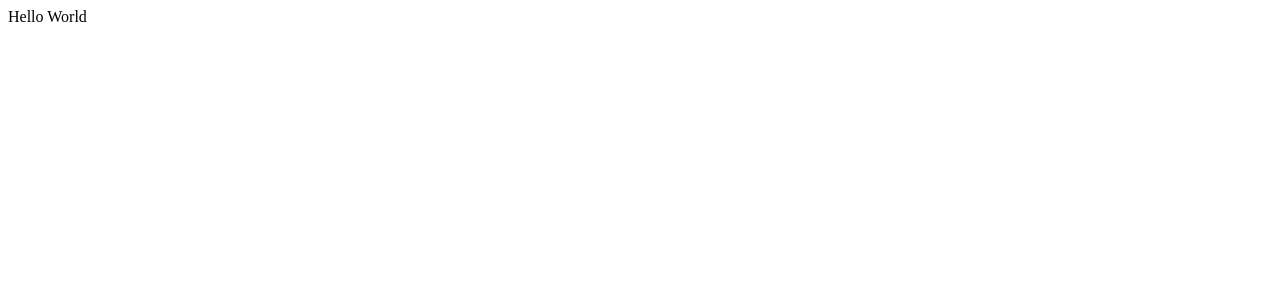
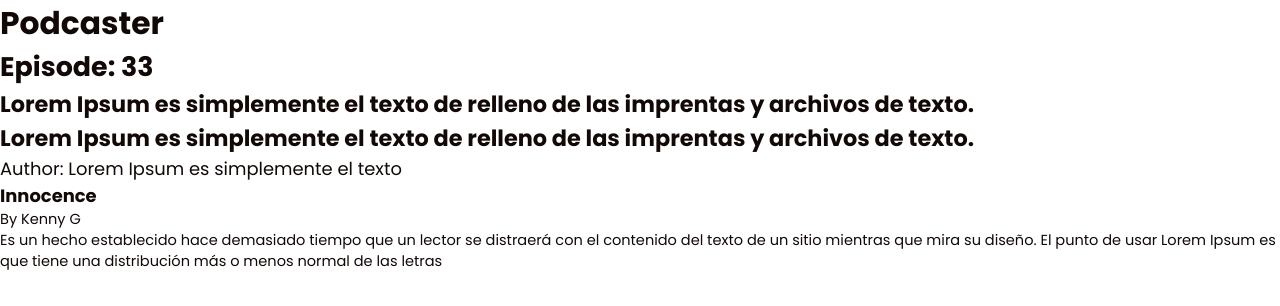
Before and after one commit to jdejesus11/my-podcasts-app, a React app: page / in a window 1280 px wide. Shown: the top 306 px of the page. Built offline with nearby package versions, Linux system fonts and the light colour scheme.

Commit message:
Creates font sizes for various content - UI

```diff
--- a/src/App.scss
+++ b/src/App.scss
@@ -0,0 +1 @@
+@import "../styles/reset.scss";
--- a/src/App.tsx
+++ b/src/App.tsx
@@ -1,12 +1,32 @@
 import React from "react";
-import "./App.scss"
+import "./App.scss";
 
 const App = () => {
-    return (
-        <>
-            Hello World
-        </>
-    )
-}
+  return (
+    <>
+      <h1 className="title">Podcaster</h1>
+      <h2 className="episode__number">Episode: 33</h2>
+      <h2 className="card__title">
+        Lorem Ipsum es simplemente el texto de relleno de las imprentas y
+        archivos de texto.{" "}
+      </h2>
+      <h2 className="card__title">
+        Lorem Ipsum es simplemente el texto de relleno de las imprentas y
+        archivos de texto.{" "}
+      </h2>
+      <p className="card__author">
+        Author: Lorem Ipsum es simplemente el texto
+      </p>
+      <h3 className="summary-podcast__title">Innocence</h3>
+      <p className="summary-podcast__author">By Kenny G</p>
+      <p className="summary-podcast__description">
+        Es un hecho establecido hace demasiado tiempo que un lector se distraerá
+        con el contenido del texto de un sitio mientras que mira su diseño. El
+        punto de usar Lorem Ipsum es que tiene una distribución más o menos
+        normal de las letras
+      </p>
+    </>
+  );
+};
 
 export default App;
--- /dev/null
+++ b/styles/_variables.scss
@@ -0,0 +1,28 @@
+// font families
+$font-primary: "Poppins", sans-serif;
+
+// colors
+$light-aquamarine-color: #145b87;
+$black-color: #120907;
+$extra-light-color: #f4f4f4;
+$light-gray-color: rgba(119, 119, 124, 0.51);
+$medium-gray-color: #77777c;
+
+// font sizes
+$root-font-size: 1.4rem;
+
+$extra-large-font-size: 1.4rem;
+$large-font-size: 1.2rem;
+$medium-font-size: 1rem;
+$small-font-size: 0.8rem;
+$extra-small-font-size: 0.65rem;
+
+// gutters
+$small-padding: 12px;
+$medium-padding: 22px;
+$extra-large-padding: 66px;
+
+$extra-large-margin: $extra-large-padding;
+
+//breakpoints
+$medium-breakpoint: 772px;
--- /dev/null
+++ b/styles/reset.scss
@@ -0,0 +1,79 @@
+@import "./_variables";
+
+* {
+  box-sizing: border-box;
+}
+
+:root {
+  font-family: $font-primary;
+  font-size: $root-font-size;
+}
+
+:root,
+body,
+div,
+a,
+span,
+p,
+h1,
+h2,
+h3,
+h4,
+button,
+ul,
+li {
+  padding: 0px;
+  margin: 0px;
+  border: 0;
+}
+
+li {
+  list-style-type: none;
+}
+
+:root,
+input {
+  color: $black-color;
+}
+
+input:focus {
+  outline: none;
+}
+
+input {
+  font-size: $root-font-size;
+}
+
+#container {
+  display: flex;
+  flex-direction: column;
+  min-height: 100vh;
+}
+
+.title {
+  font-size: $extra-large-font-size;
+}
+
+.card__title {
+  font-size: $medium-font-size;
+}
+
+.card__author {
+  font-size: $small-font-size;
+}
+
+.episode__number {
+  font-size: $large-font-size;
+}
+
+.summary-podcast__title {
+  font-size: $small-font-size;
+}
+
+.summary-podcast__author {
+  font-size: $extra-small-font-size;
+}
+
+.summary-podcast__description {
+  font-size: $extra-small-font-size;
+}
```
Also changed, not shown: styles/_mixins.scss (added, +16 -0 lines).
